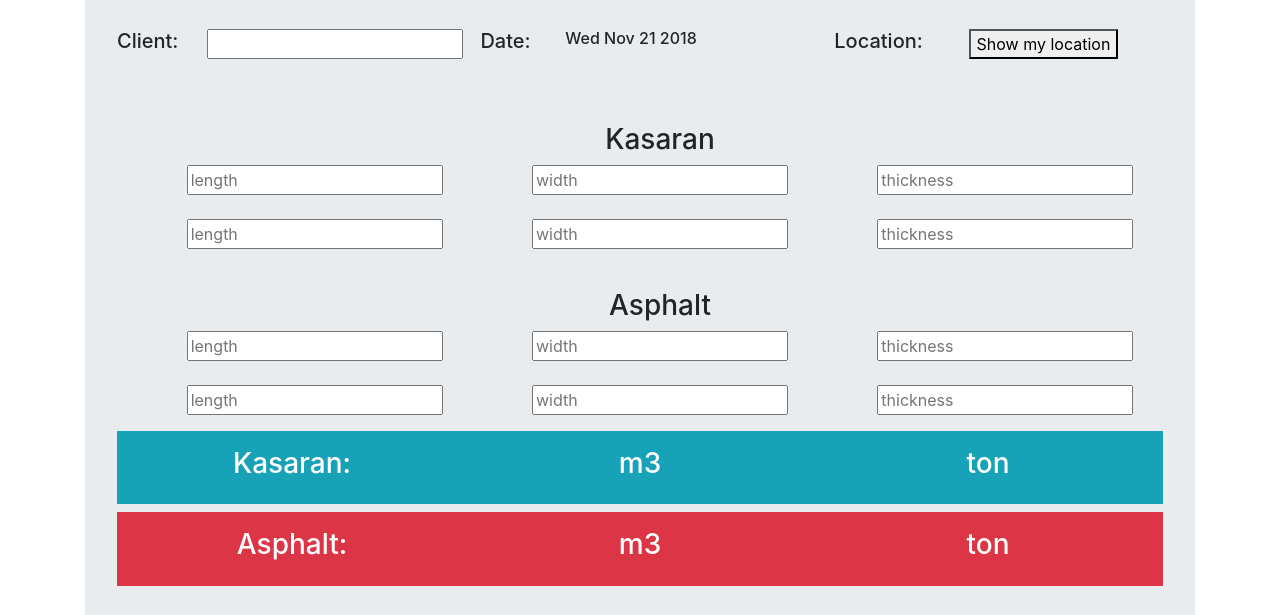
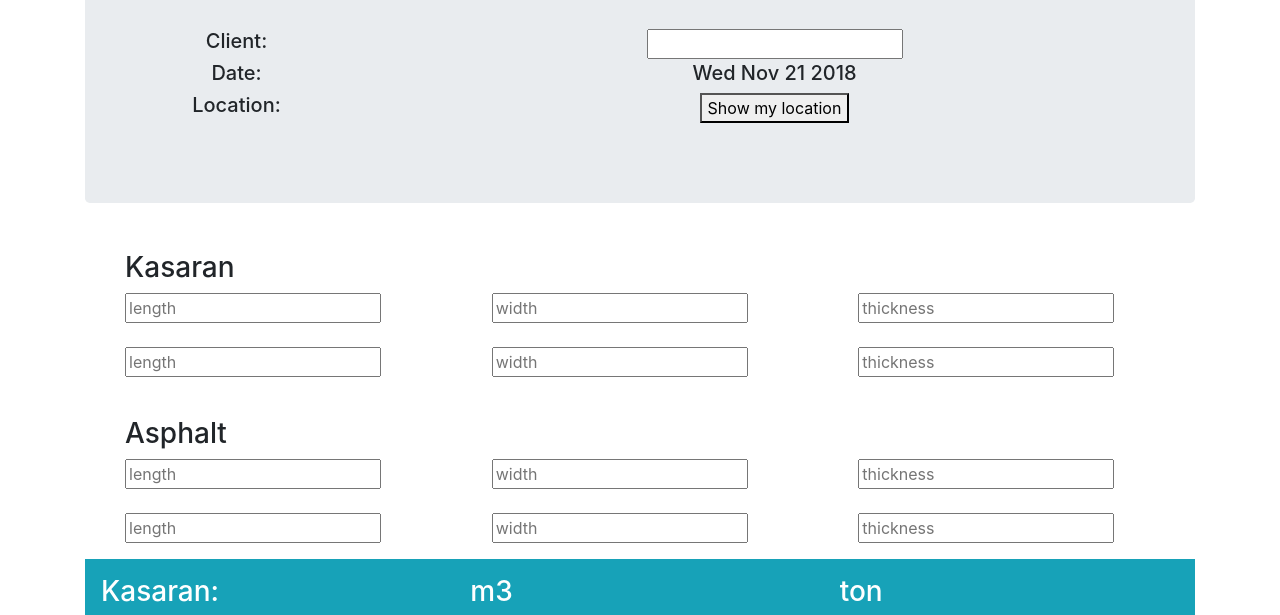
Before and after one commit to harpercham/estimator, a plain HTML site: page index.html in a window 1280 px wide. Shown: the part 185-800 px from the top of the page. Drawn offline with nearby package versions, Linux system fonts and the light colour scheme.

Commit message:
Update index.html

```diff
--- a/index.html
+++ b/index.html
@@ -19,29 +19,36 @@
             </u><br>
 
             <div class="row">
-                <div class="col-sm-1">
+                <div class="col-sm-3">
                     <h5> Client:</h5>
                 </div>
 
+                <div class="col-sm-9">
+                    <input type="text" id="client" value="" size="20">
+                </div>
+            </div>
+            <div class="row">
+
                 <div class="col-sm-3">
-                    <input type="text" id="client" value="" size="20" align='left'>
+                    <h5> Date:</h5>
+                </div>
+                <div class="col-sm-9">
+                    <h5 id="date" value="" size="20"></h5>
+                </div>
             </div>
 
-                <div class="col-sm-1">
-                    <h5> Date:</h5>
-                </div>
+            <div class="row">
+
                 <div class="col-sm-3">
-                    <h6 id="date" value="" size="10" align='left'></h6>
-                </div>
-
-                <div class="col-sm-1">
                     <h5> Location:</h5>
                 </div>
-                <div class="col-sm-3">
+                <div class="col-sm-9">
                     <button onclick="getLocation()">Show my location</button>
                     <p id="demo"></p>
 
                     <div id="out"></div>
+                </div>
+
             </div>
 
         </div><br><br>
```
Lines whose indentation alone changed are shown as unchanged.
